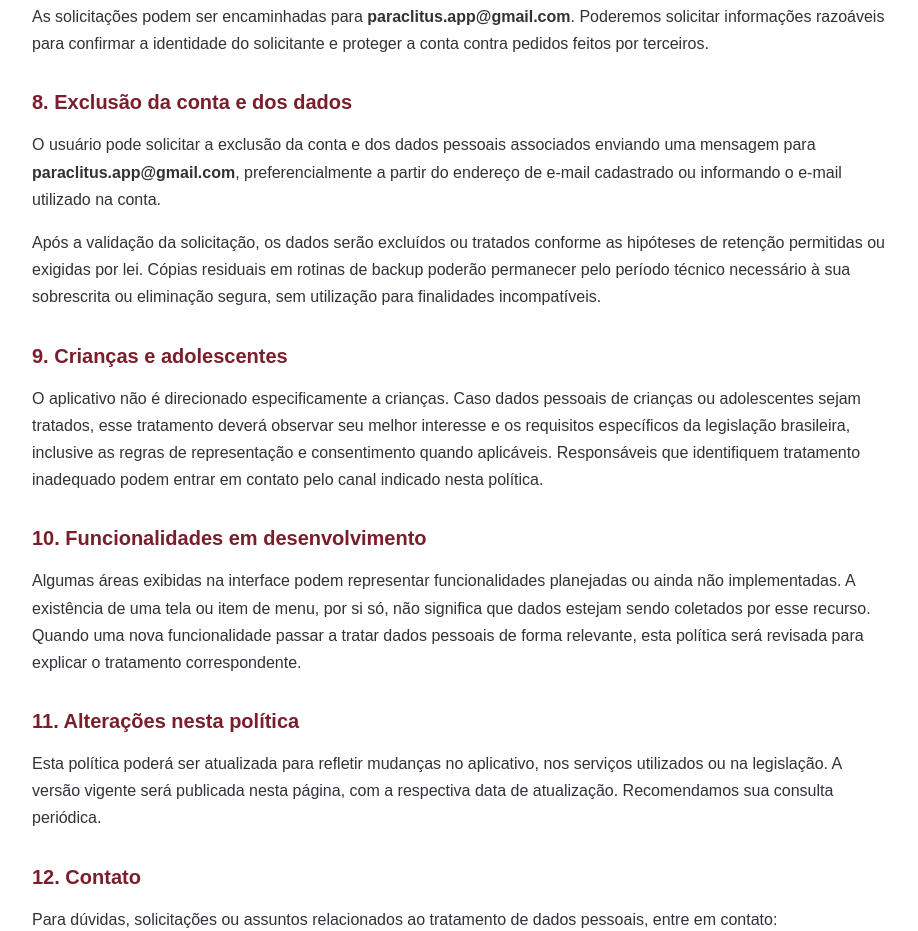
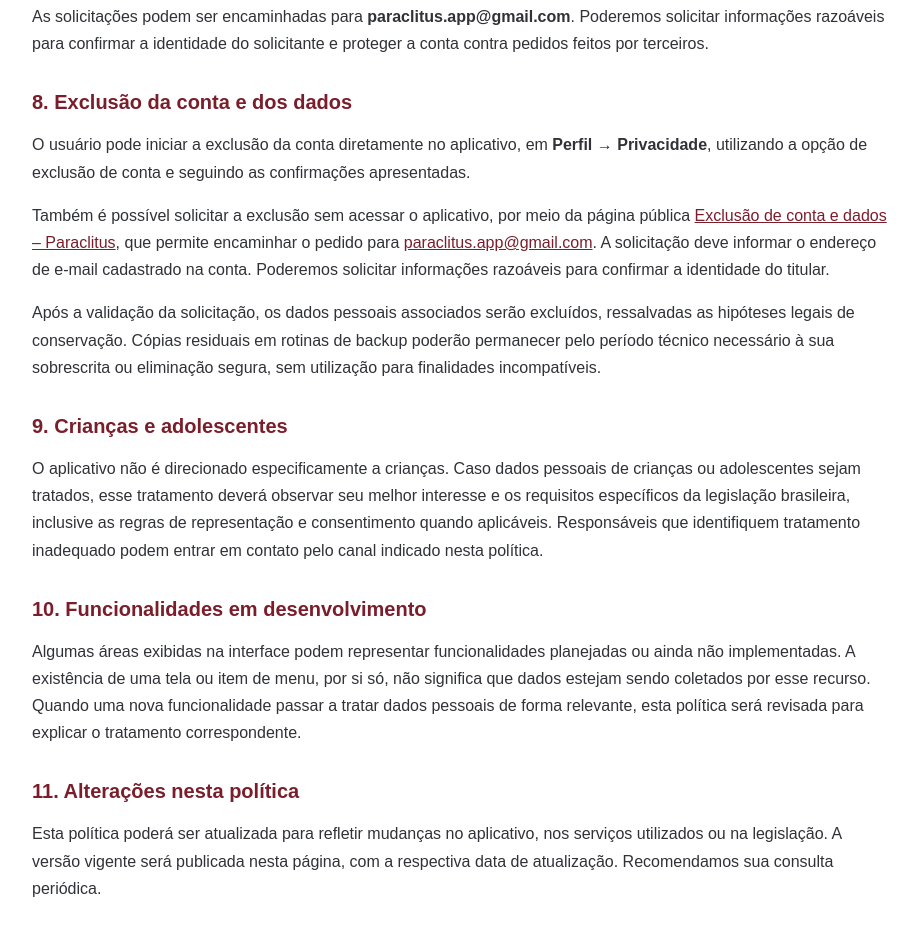
Before and after one commit to Haps85/paraclitus-privacy, a plain HTML site: page index.html in a window 1280 px wide. Shown: the part 2390-3321 px from the top of the page, without its empty margins (180-1098 px from the left). Drawn offline with Linux system fonts and the light colour scheme.

Commit message:
Clarify in-app and external account deletion options

```diff
--- a/index.html
+++ b/index.html
@@ -67,8 +67,9 @@
 <p>As solicitações podem ser encaminhadas para <strong>paraclitus.app@gmail.com</strong>. Poderemos solicitar informações razoáveis para confirmar a identidade do solicitante e proteger a conta contra pedidos feitos por terceiros.</p>
 
 <h2>8. Exclusão da conta e dos dados</h2>
-<p>O usuário pode solicitar a exclusão da conta e dos dados pessoais associados enviando uma mensagem para <strong>paraclitus.app@gmail.com</strong>, preferencialmente a partir do endereço de e-mail cadastrado ou informando o e-mail utilizado na conta.</p>
-<p>Após a validação da solicitação, os dados serão excluídos ou tratados conforme as hipóteses de retenção permitidas ou exigidas por lei. Cópias residuais em rotinas de backup poderão permanecer pelo período técnico necessário à sua sobrescrita ou eliminação segura, sem utilização para finalidades incompatíveis.</p>
+<p>O usuário pode iniciar a exclusão da conta diretamente no aplicativo, em <strong>Perfil → Privacidade</strong>, utilizando a opção de exclusão de conta e seguindo as confirmações apresentadas.</p>
+<p>Também é possível solicitar a exclusão sem acessar o aplicativo, por meio da página pública <a href="https://haps85.github.io/paraclitus-privacy/exclusao.html">Exclusão de conta e dados – Paraclitus</a>, que permite encaminhar o pedido para <a href="mailto:paraclitus.app@gmail.com">paraclitus.app@gmail.com</a>. A solicitação deve informar o endereço de e-mail cadastrado na conta. Poderemos solicitar informações razoáveis para confirmar a identidade do titular.</p>
+<p>Após a validação da solicitação, os dados pessoais associados serão excluídos, ressalvadas as hipóteses legais de conservação. Cópias residuais em rotinas de backup poderão permanecer pelo período técnico necessário à sua sobrescrita ou eliminação segura, sem utilização para finalidades incompatíveis.</p>
 
 <h2>9. Crianças e adolescentes</h2>
 <p>O aplicativo não é direcionado especificamente a crianças. Caso dados pessoais de crianças ou adolescentes sejam tratados, esse tratamento deverá observar seu melhor interesse e os requisitos específicos da legislação brasileira, inclusive as regras de representação e consentimento quando aplicáveis. Responsáveis que identifiquem tratamento inadequado podem entrar em contato pelo canal indicado nesta política.</p>
```
